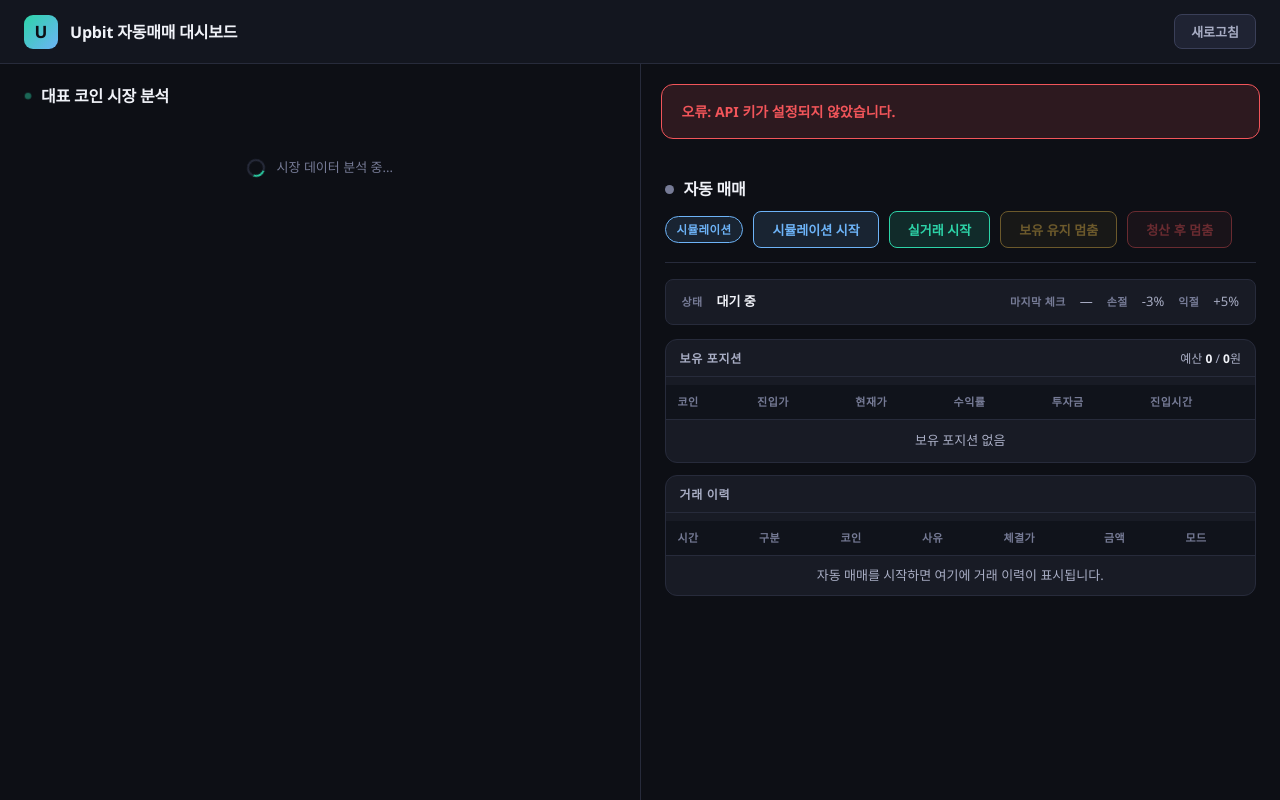
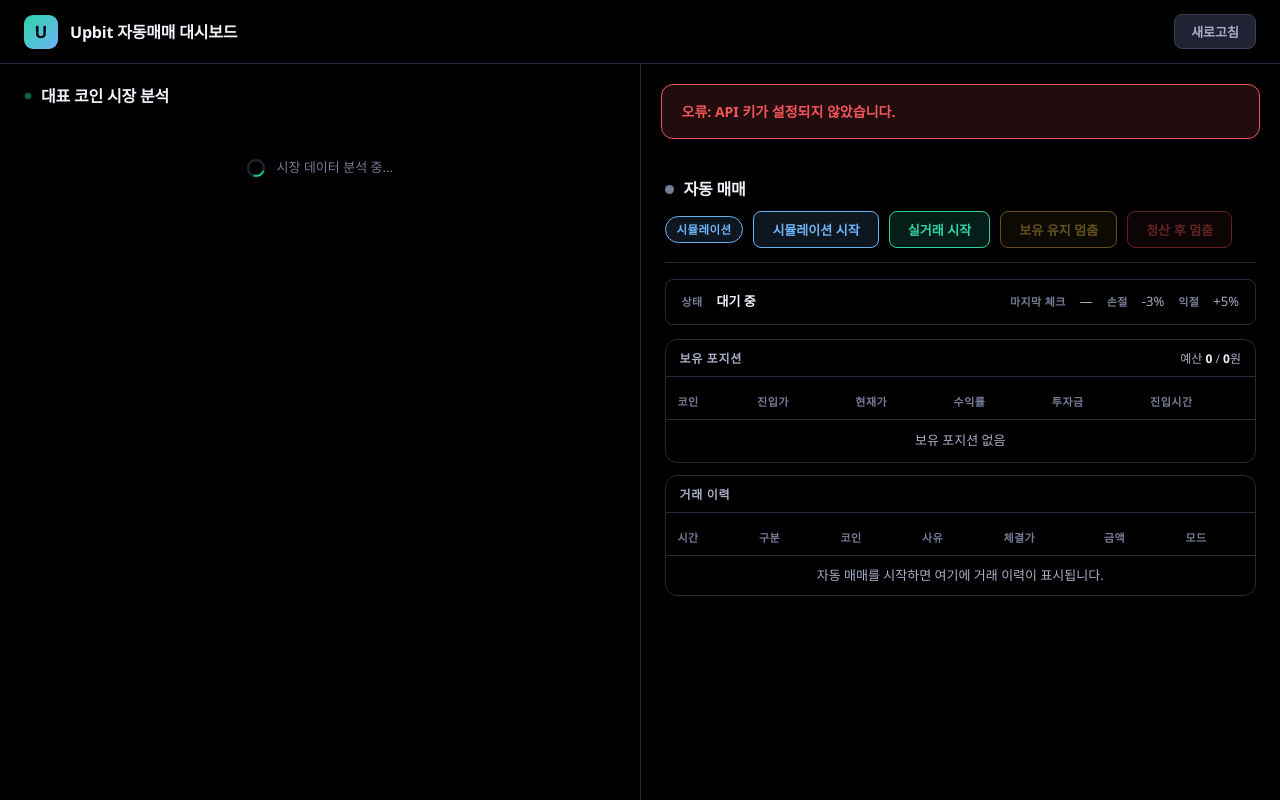
Before and after one commit to Joosiyoung/upbit-bot, a Flask app: page / in a window 1280 px wide. Run offline with Flask 3, Linux system fonts and the light colour scheme; data that the repository does not hold is empty.

Commit message:
Test: background color to pure black

```diff
--- a/web/static/style.css
+++ b/web/static/style.css
@@ -5,10 +5,10 @@
 
 :root {
   /* 배경 — 단계별 깊이감 */
-  --bg-base:     #0d0f15;
-  --bg-card:     #181b25;
-  --bg-header:   #13161f;
-  --bg-tab:      #10131b;
+  --bg-base:     #000000;
+  --bg-card:     #000000;
+  --bg-header:   #000000;
+  --bg-tab:      #000000;
   --bg-tab-act:  #1f2333;
   --bg-hover:    rgba(255,255,255,.035);
 
```
